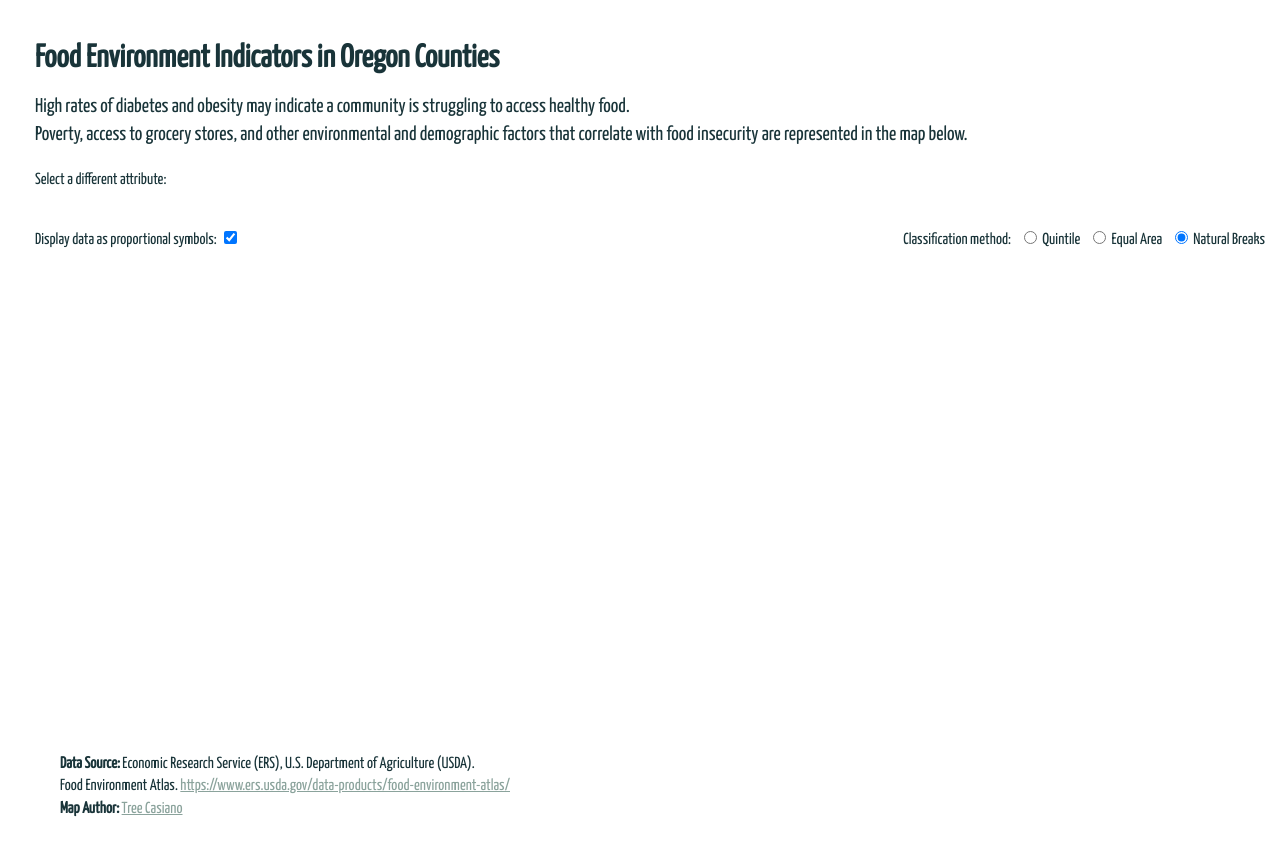
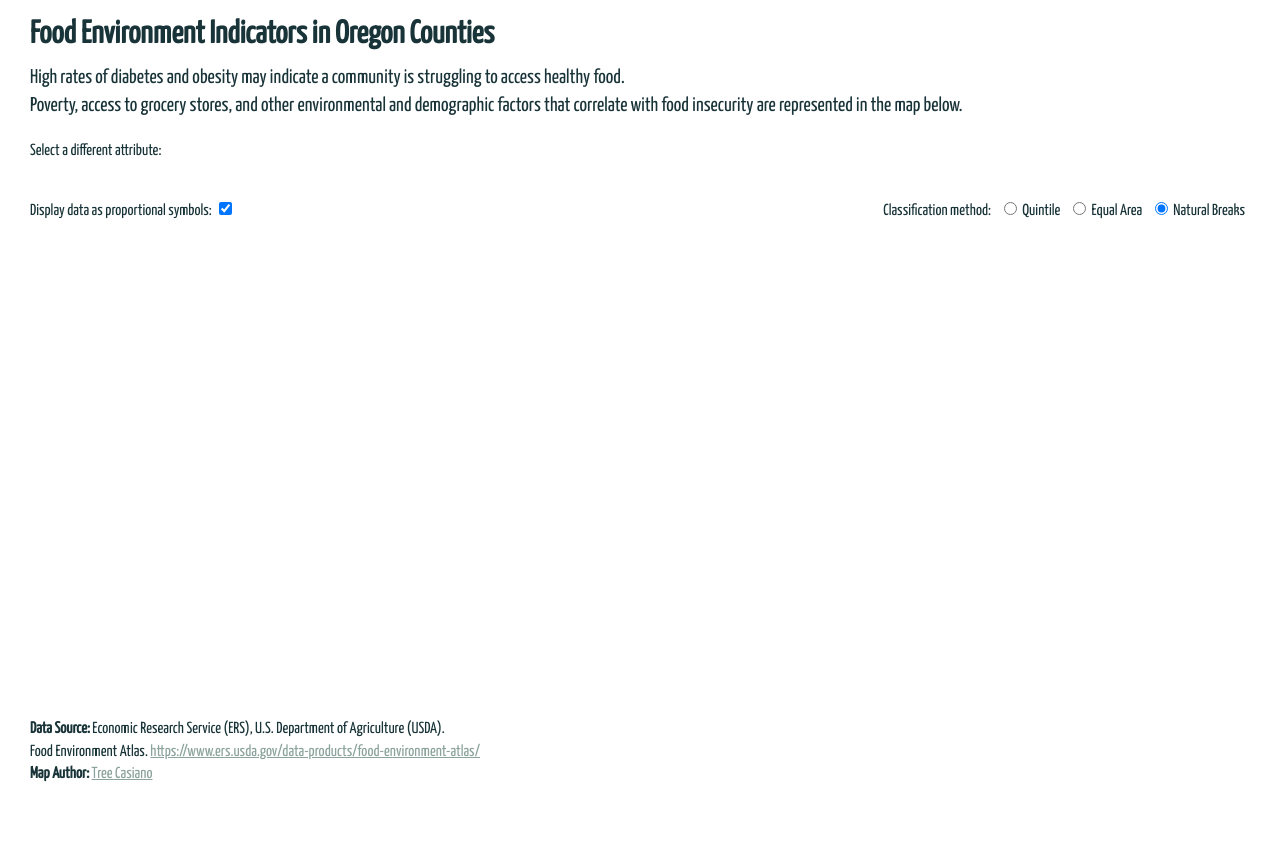
Before and after one commit to treecasiano/d3-coordinated-viz, a website: page index.html in a window 1280 px wide. After the commit the page ends 810 px from the top, so only its background shows below. Drawn offline with nearby package versions, Linux system fonts and the light colour scheme; no server answers; a script that the page names is missing.

Commit message:
Adjust white space

```diff
--- a/css/style.css
+++ b/css/style.css
@@ -8,12 +8,12 @@ body {
     background: #ffffff;
     color: #193439;
     font-family: 'Yanone Kaffeesatz', sans-serif;
-    padding: 25px 10px;
+    padding: 5px;
 }
 
 .mainHeader h1 {
     font-size: 32px;
-    line-height: .8;
+    line-height: .5;
 }
 
 .introduction {
@@ -101,15 +101,6 @@ label:hover {
     color: #967713;
 }
 
-.dropdown select {
-    padding-left: 25px;
-}
-
-.footer {
-    margin-top: -25px;
-    padding-left: 25px;
-}
-
 .infoLabel {
     background-color: #ffffff;
     border: solid thin #21444b;
@@ -152,7 +143,7 @@ label:hover {
 
 .radioBtns {
     float: right;
-    margin-left: 25px;
+    margin-right: 25px;
 }
 
 input[type=radio],
@@ -171,3 +162,7 @@ input[type=checkbox] {
 .checkBox {
     margin-left: 25px;
 }
+
+.footer {
+    margin-top: -30px;
+}
--- a/js/main.js
+++ b/js/main.js
@@ -360,7 +360,7 @@
 
     //create a text element for the chart title
     var chartTitle = chart.append("text")
-        .attr("x", 45)
+        .attr("x", 50)
         .attr("y", 40)
         .attr("class", "chartTitle")
         .text("" + expressedDisplayText);
```
